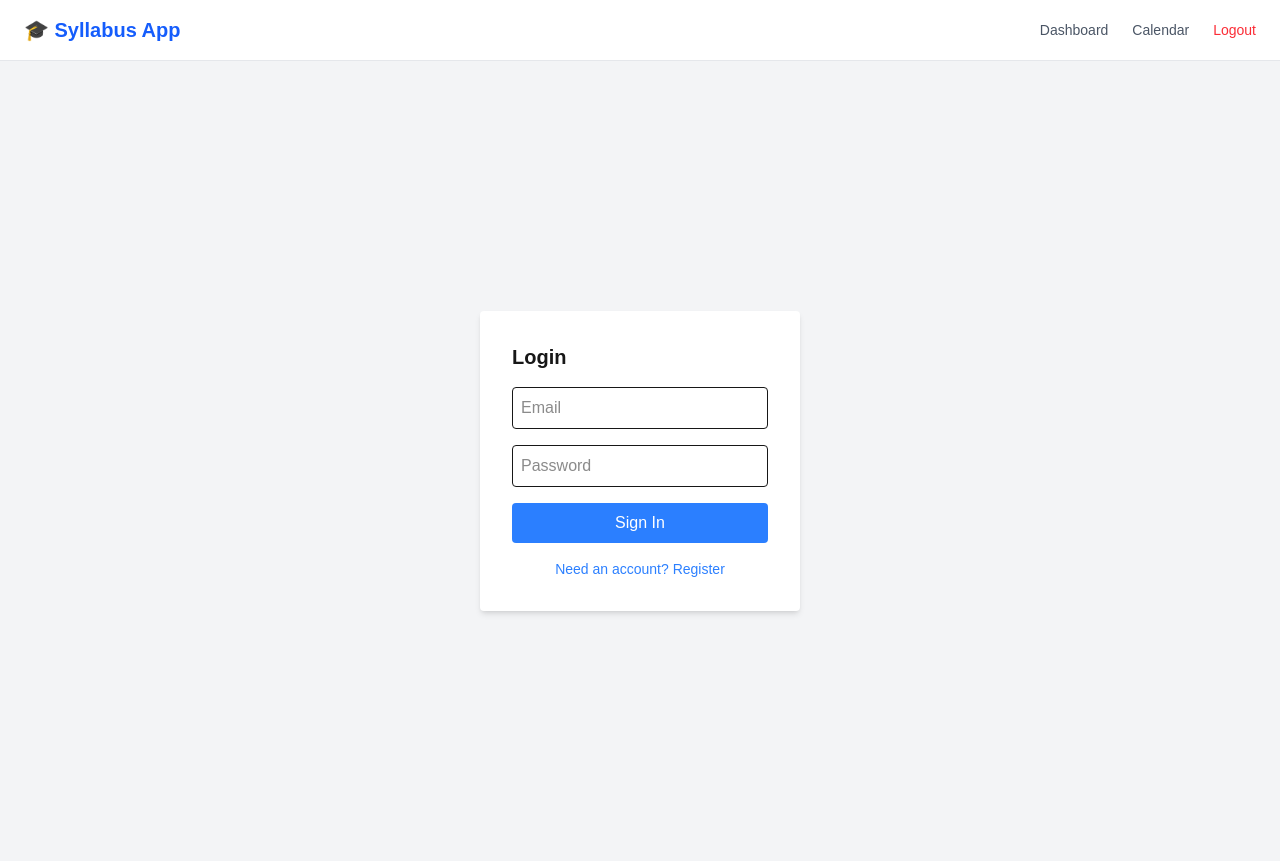
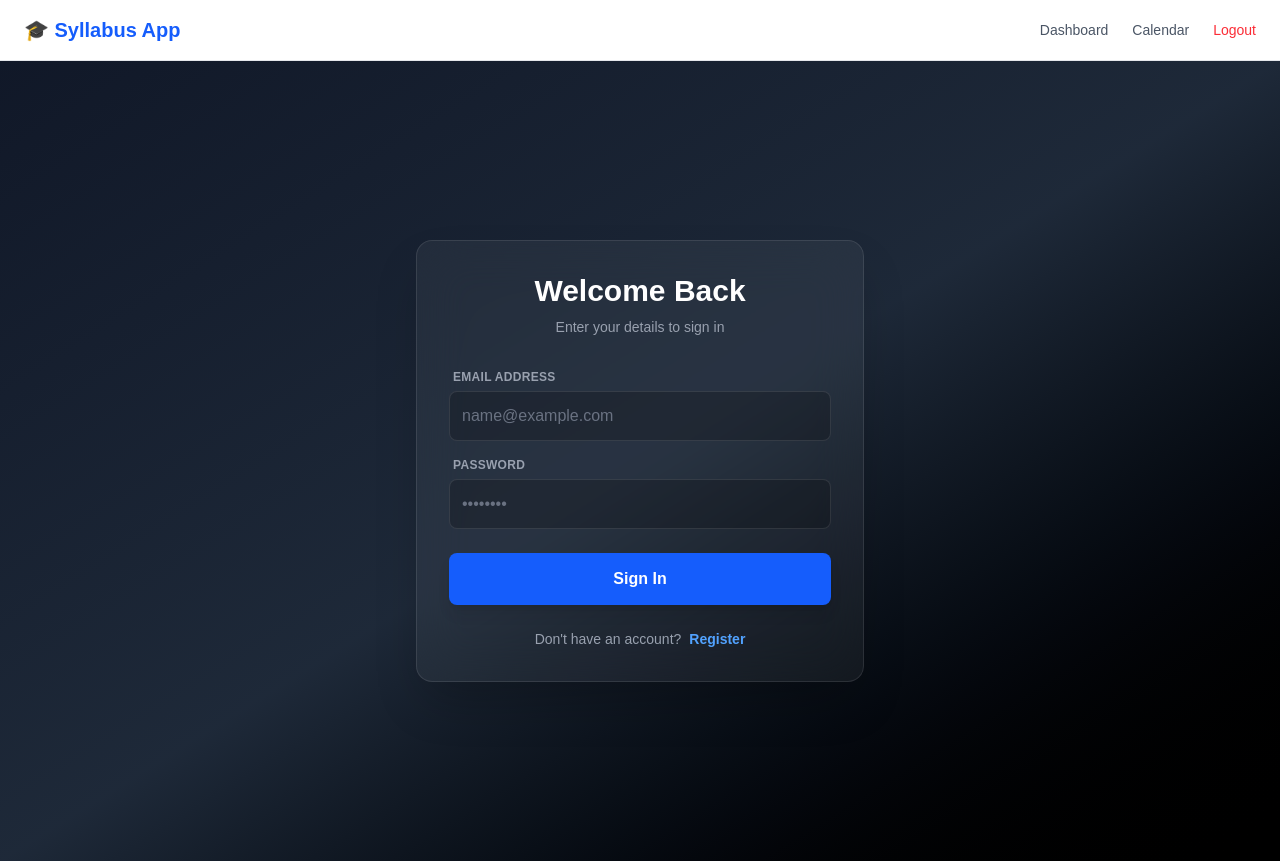
Before and after one commit to Nshives/Syllabus-App, a Next.js app: page /login in a window 1280 px wide. Built offline with nearby package versions, Linux system fonts and the light colour scheme.

Commit message:
Fix calendar date logic and upgrade login design

```diff
--- a/app/calendar/page.tsx
+++ b/app/calendar/page.tsx
@@ -20,7 +20,10 @@ interface Assignment {
 export default function CalendarPage() {
   const [assignments, setAssignments] = useState<Assignment[]>([]);
   const [allCourses, setAllCourses] = useState<Course[]>([]);
-  const [currentDate, setCurrentDate] = useState(new Date());
+
+  // FIX: Separate 'view' date from 'real current' date to prevent hydration bugs
+  const [currentDate, setCurrentDate] = useState(new Date()); // The month we are LOOKING at
+  const [now, setNow] = useState(new Date()); // The ACTUAL today (updates on client)
   const [selectedDay, setSelectedDay] = useState<Date | null>(null);
 
   // Form State
@@ -30,6 +33,11 @@ export default function CalendarPage() {
   const [isSaving, setIsSaving] = useState(false);
 
   useEffect(() => {
+    // FIX: Force update "now" and "currentDate" to the user's browser time on load
+    const today = new Date();
+    setNow(today);
+    setCurrentDate(today);
+
     fetchData();
   }, []);
 
@@ -129,6 +137,13 @@ export default function CalendarPage() {
   const prevMonth = () => setCurrentDate(new Date(currentDate.getFullYear(), currentDate.getMonth() - 1, 1));
   const nextMonth = () => setCurrentDate(new Date(currentDate.getFullYear(), currentDate.getMonth() + 1, 1));
 
+  // FIX: Reset to the REAL "now", not the build-time "now"
+  const goToToday = () => {
+    const today = new Date();
+    setNow(today);
+    setCurrentDate(today);
+  };
+
   const getAssignmentsForDay = (date: Date) => {
     return assignments.filter(a => {
       if (!a.dueDate) return false;
@@ -162,7 +177,7 @@ export default function CalendarPage() {
               ← Prev
             </button>
             <button
-              onClick={() => setCurrentDate(new Date())}
+              onClick={goToToday}
               className="px-4 py-2 bg-blue-50 border border-blue-200 text-blue-700 shadow-sm rounded-lg hover:bg-blue-100 font-medium transition-all"
             >
               Today
@@ -195,7 +210,9 @@ export default function CalendarPage() {
             const day = i + 1;
             const thisDate = new Date(currentDate.getFullYear(), currentDate.getMonth(), day);
             const dayAssignments = getAssignmentsForDay(thisDate);
-            const isToday = new Date().toDateString() === thisDate.toDateString();
+
+            // FIX: Compare against the 'now' state variable, NOT new Date()
+            const isToday = now.toDateString() === thisDate.toDateString();
 
             return (
               <div
--- a/app/login/page.tsx
+++ b/app/login/page.tsx
@@ -5,17 +5,22 @@ import { useRouter } from 'next/navigation';
 export default function LoginPage() {
   const [email, setEmail] = useState('');
   const [password, setPassword] = useState('');
-  const [isRegistering, setIsRegistering] = useState(false); // Default to Login
+  const [isRegistering, setIsRegistering] = useState(false);
+  const [error, setError] = useState(''); // Added simple error state for better feedback
+  const [isLoading, setIsLoading] = useState(false);
   const router = useRouter();
 
   const handleSubmit = async (e: React.FormEvent) => {
     e.preventDefault();
+    setError('');
+    setIsLoading(true);
 
-    // 1. CHOOSE THE ENDPOINT
     const endpoint = isRegistering ? '/api/auth/register' : '/api/auth/login';
 
+    try {
       const res = await fetch(endpoint, {
         method: 'POST',
+        headers: { 'Content-Type': 'application/json' },
         body: JSON.stringify({ email, password }),
       });
 
@@ -23,37 +28,92 @@ export default function LoginPage() {
         router.push('/dashboard');
       } else {
         const data = await res.json();
-      alert(`Error: ${data.error}`);
+        setError(data.error || 'Something went wrong');
+      }
+    } catch (err) {
+      setError('Failed to connect to server');
+    } finally {
+      setIsLoading(false);
     }
   };
 
   return (
-    <div className="min-h-screen flex items-center justify-center bg-gray-100">
-      <form onSubmit={handleSubmit} className="bg-white p-8 rounded shadow-md w-80">
-        <h1 className="text-xl mb-4 font-bold">{isRegistering ? 'Register' : 'Login'}</h1>
+    // 1. Background: Dark gradient to ensure contrast (looks good on its own or over an image)
+    <div className="min-h-screen flex items-center justify-center bg-gradient-to-br from-gray-900 via-gray-800 to-black p-4">
+
+      {/* 2. Container: Glassmorphism effect (Blur + Semi-transparent dark bg) */}
+      <div className="w-full max-w-md p-8 rounded-2xl bg-white/5 backdrop-blur-xl border border-white/10 shadow-2xl">
+
+        <div className="text-center mb-8">
+          <h1 className="text-3xl font-bold text-white mb-2">
+            {isRegistering ? 'Create Account' : 'Welcome Back'}
+          </h1>
+          <p className="text-gray-400 text-sm">
+            {isRegistering ? 'Enter your details to get started' : 'Enter your details to sign in'}
+          </p>
+        </div>
+
+        <form onSubmit={handleSubmit} className="space-y-4">
+
+          {/* Error Message Banner */}
+          {error && (
+            <div className="p-3 rounded bg-red-500/10 border border-red-500/50 text-red-200 text-sm text-center">
+              {error}
+            </div>
+          )}
+
+          <div>
+            <label className="block text-xs font-bold text-gray-400 uppercase tracking-wide mb-1.5 ml-1">
+              Email Address
+            </label>
             <input
-          className="w-full border p-2 mb-4 rounded"
-          placeholder="Email"
+              className="w-full p-3 rounded-lg bg-black/20 border border-white/10 text-white placeholder-gray-500 focus:outline-none focus:ring-2 focus:ring-blue-500 focus:border-transparent transition-all"
+              placeholder="name@example.com"
+              type="email"
               value={email}
               onChange={(e) => setEmail(e.target.value)}
+              required
             />
+          </div>
+
+          <div>
+            <label className="block text-xs font-bold text-gray-400 uppercase tracking-wide mb-1.5 ml-1">
+              Password
+            </label>
             <input
-          className="w-full border p-2 mb-4 rounded"
+              className="w-full p-3 rounded-lg bg-black/20 border border-white/10 text-white placeholder-gray-500 focus:outline-none focus:ring-2 focus:ring-blue-500 focus:border-transparent transition-all"
               type="password"
-          placeholder="Password"
+              placeholder="••••••••"
               value={password}
               onChange={(e) => setPassword(e.target.value)}
+              required
             />
-        <button className="w-full bg-blue-500 text-white p-2 rounded hover:bg-blue-600">
-          {isRegistering ? 'Sign Up' : 'Sign In'}
+          </div>
+
+          <button
+            disabled={isLoading}
+            className="w-full py-3.5 mt-2 bg-blue-600 hover:bg-blue-500 text-white font-bold rounded-lg shadow-lg hover:shadow-blue-500/20 transition-all disabled:opacity-50 disabled:cursor-not-allowed"
+          >
+            {isLoading ? 'Processing...' : (isRegistering ? 'Sign Up' : 'Sign In')}
           </button>
-        <p
-          className="mt-4 text-sm text-blue-500 cursor-pointer text-center"
-          onClick={() => setIsRegistering(!isRegistering)}
+        </form>
+
+        <div className="mt-6 text-center">
+          <p className="text-gray-400 text-sm">
+            {isRegistering ? 'Already have an account?' : "Don't have an account?"}
+            <button
+              onClick={() => {
+                setIsRegistering(!isRegistering);
+                setError('');
+              }}
+              className="ml-2 text-blue-400 hover:text-blue-300 font-semibold hover:underline transition-colors"
             >
-          {isRegistering ? 'Already have an account? Login' : 'Need an account? Register'}
+              {isRegistering ? 'Log in' : 'Register'}
+            </button>
           </p>
-      </form>
+        </div>
+
+      </div>
     </div>
   );
 }
```
Lines whose indentation alone changed are shown as unchanged.
